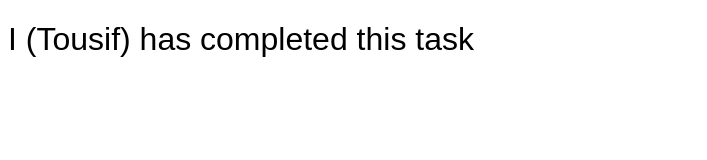
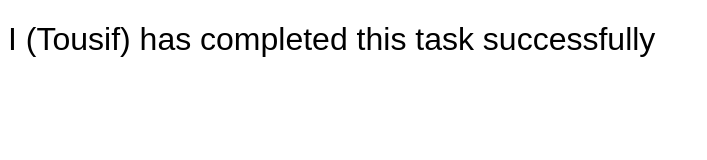
Before and after one commit to tousif-dev/aws-pipeline, a plain HTML site: page index.html in a window 1280 px wide. Shown: the whole page, without its empty margins (0-707 px from the left). Drawn offline with Linux system fonts and the light colour scheme.

Commit message:
Update index.html

```diff
--- a/index.html
+++ b/index.html
@@ -15,7 +15,7 @@
 <body>
 
     <h1>
-        I (Tousif) has completed this task
+        I (Tousif) has completed this task successfully
     </h1>
 
 </body>
```
